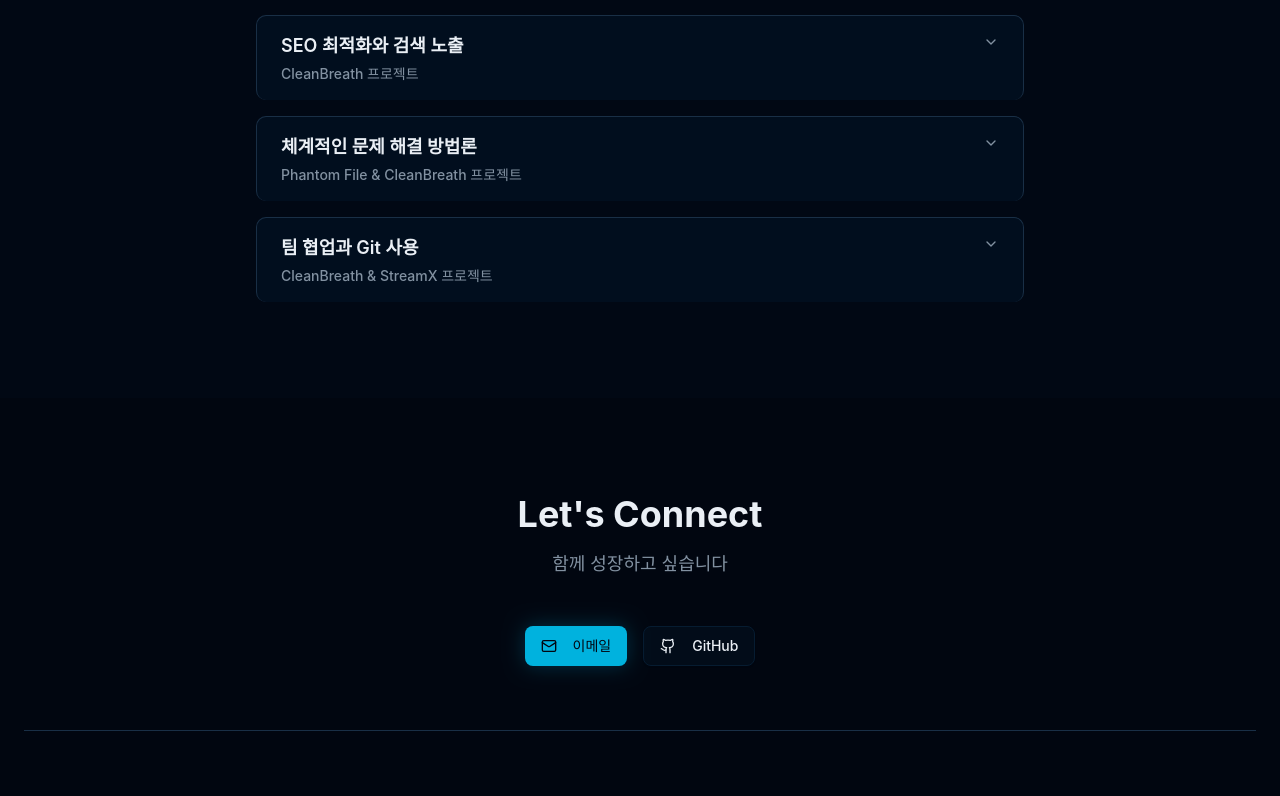
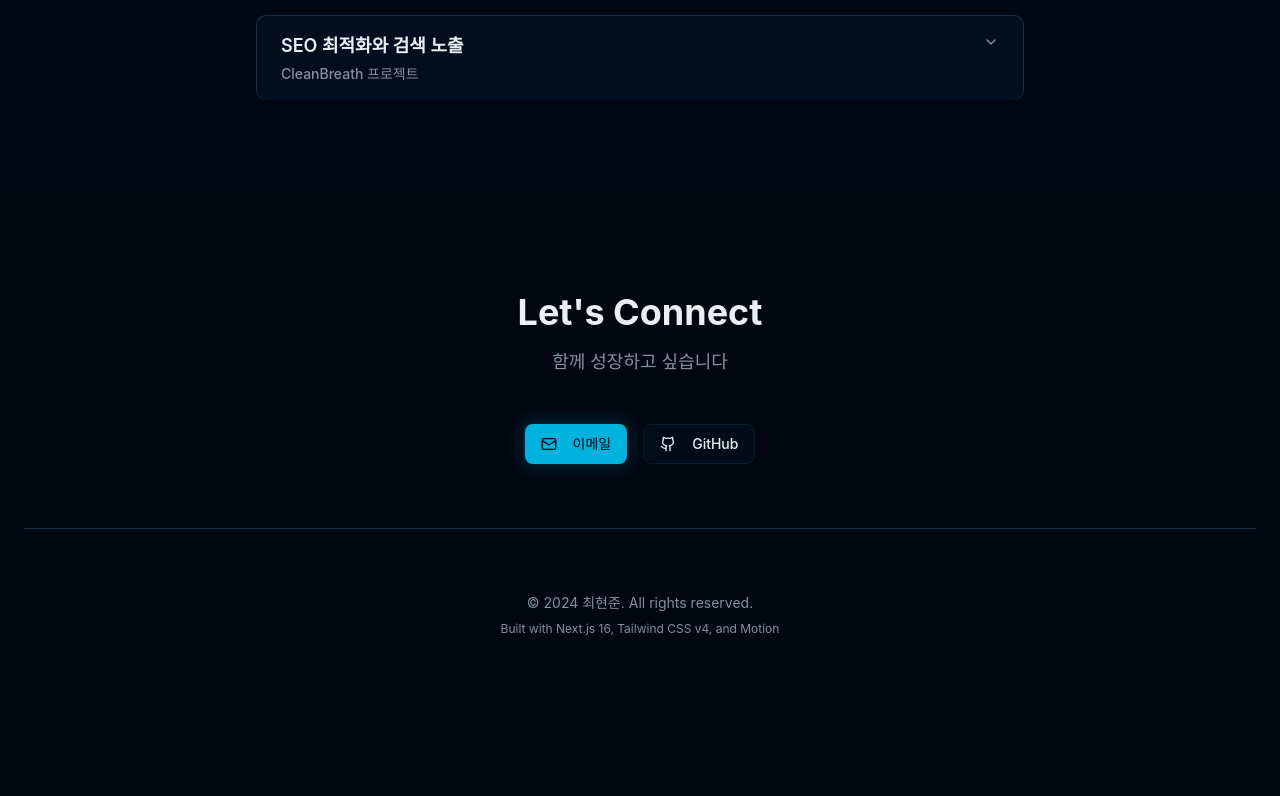
Before and after one commit to CMU02/Portfolio, a Next.js app: page / in a window 1280 px wide. Shown: the part 3295-4091 px from the top of the page. After the commit the page ends 4028 px from the top, so only its background shows below. Built offline with nearby package versions, Linux system fonts and the light colour scheme.

Commit message:
refactor: 체계적인 문제 해결 방법론, 팀 협업과 Git 사용 스토리 삭제

```diff
--- a/data/growth-stories.ts
+++ b/data/growth-stories.ts
@@ -57,35 +57,4 @@ export const growthStoriesData: GrowthStory[] = [
       "SEO는 단순히 메타 태그를 추가하는 것이 아니라, 사용자가 실제로 검색하는 키워드를 분석하고 콘텐츠를 최적화하는 전략적 과정이라는 것을 배웠습니다. 검색 노출이 늘어나면서 실제 사용자 유입이 증가하는 것을 보며 SEO의 중요성을 체감했습니다.",
     metrics: "클릭 수 +42.4%, 노출 수 +125.2%, 주요 키워드 1페이지 노출 달성",
   },
-  {
-    id: "troubleshooting-methodology",
-    title: "체계적인 문제 해결 방법론",
-    project: "Phantom File & CleanBreath 프로젝트",
-    challenge:
-      "프로덕션 환경에서 예상치 못한 에러가 발생했습니다. API Gateway JWT 인증 실패(Phantom File), S3 권한 에러(Phantom File), SSL 인증서 만료(CleanBreath) 등 다양한 문제를 빠르게 해결해야 했습니다.",
-    approach: [
-      "에러 로그 분석 및 근본 원인(Root Cause) 파악",
-      "AWS 공식 문서와 커뮤니티 검색으로 해결책 탐색",
-      "임시 해결책 적용 후 장기적인 자동화 방안 구현 (SSL 자동 갱신 스크립트)",
-      "문제 해결 과정 문서화 및 재발 방지 대책 수립",
-    ],
-    learned:
-      "문제가 발생했을 때 당황하지 않고 체계적으로 접근하는 방법을 배웠습니다. 에러 메시지를 정확히 읽고, 공식 문서를 참고하며, 임시 해결이 아닌 근본적인 해결책을 찾는 것이 중요하다는 것을 깨달았습니다. 특히 HeadObject 제거로 API 호출을 50% 줄인 경험에서 최소 권한 원칙과 비용 최적화의 중요성을 배웠습니다.",
-    metrics: "API 호출 50% 감소, SSL 장애 재발 0건, 문제 해결 시간 단축",
-  },
-  {
-    id: "team-collaboration",
-    title: "팀 협업과 Git 사용",
-    project: "CleanBreath & StreamX 프로젝트",
-    challenge:
-      "팀원들과 코드를 공유하고 협업하는 과정에서 충돌이 자주 발생했습니다. 각자 다른 스타일로 코드를 작성하고, 브랜치 전략 없이 작업하다 보니 코드 통합이 어려웠습니다.",
-    approach: [
-      "Git 브랜치 전략 학습 및 적용 (feature, develop, main)",
-      "커밋 메시지 컨벤션 정립 (feat, fix, docs, refactor 등)",
-      "Pull Request를 통한 코드 리뷰 프로세스 도입",
-      "충돌 해결 방법 학습 및 팀원 간 커뮤니케이션 강화",
-    ],
-    learned:
-      "협업에서 기술적 스킬만큼이나 커뮤니케이션과 규칙이 중요하다는 것을 배웠습니다. 코드 리뷰를 통해 다른 사람의 코드를 읽고 피드백하는 과정에서 더 나은 코드를 작성하는 법을 익혔습니다. Git을 단순한 버전 관리 도구가 아닌 협업 도구로 활용하는 방법을 체득했습니다.",
-  },
 ];
```
